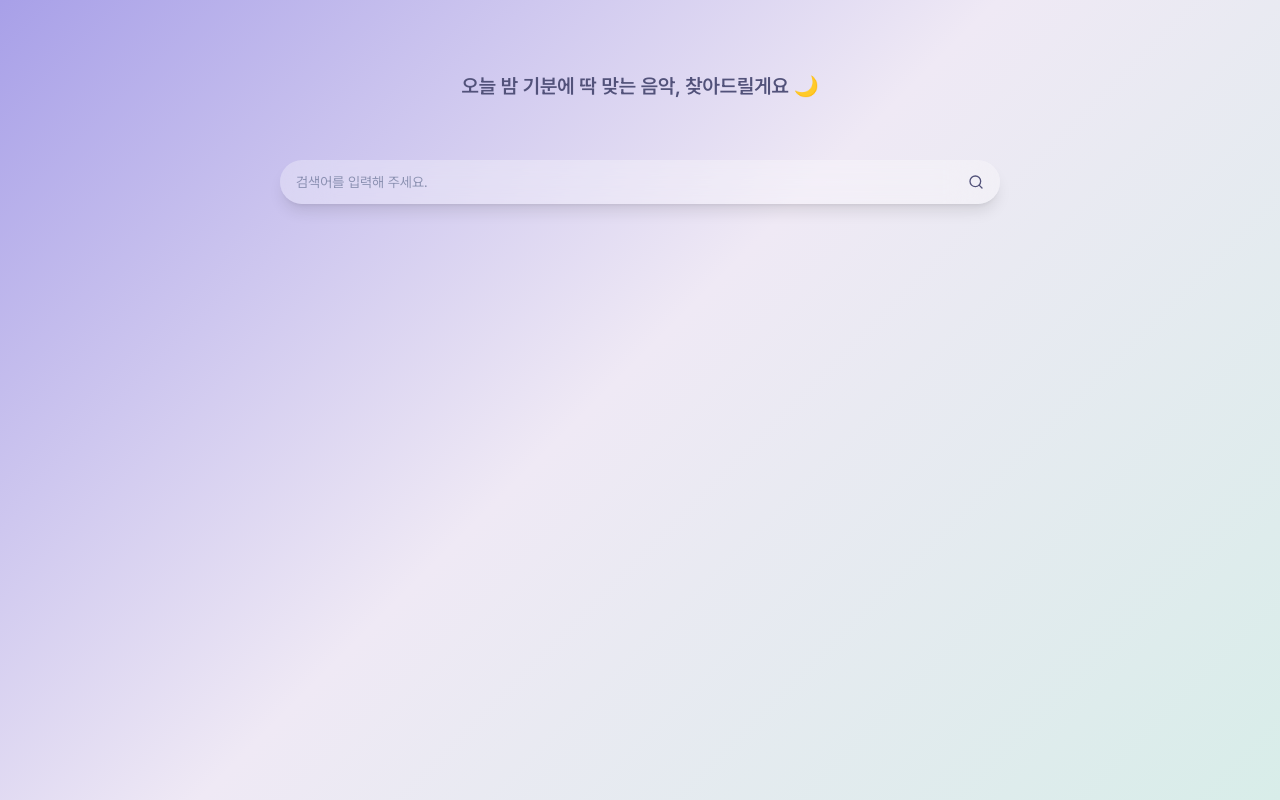
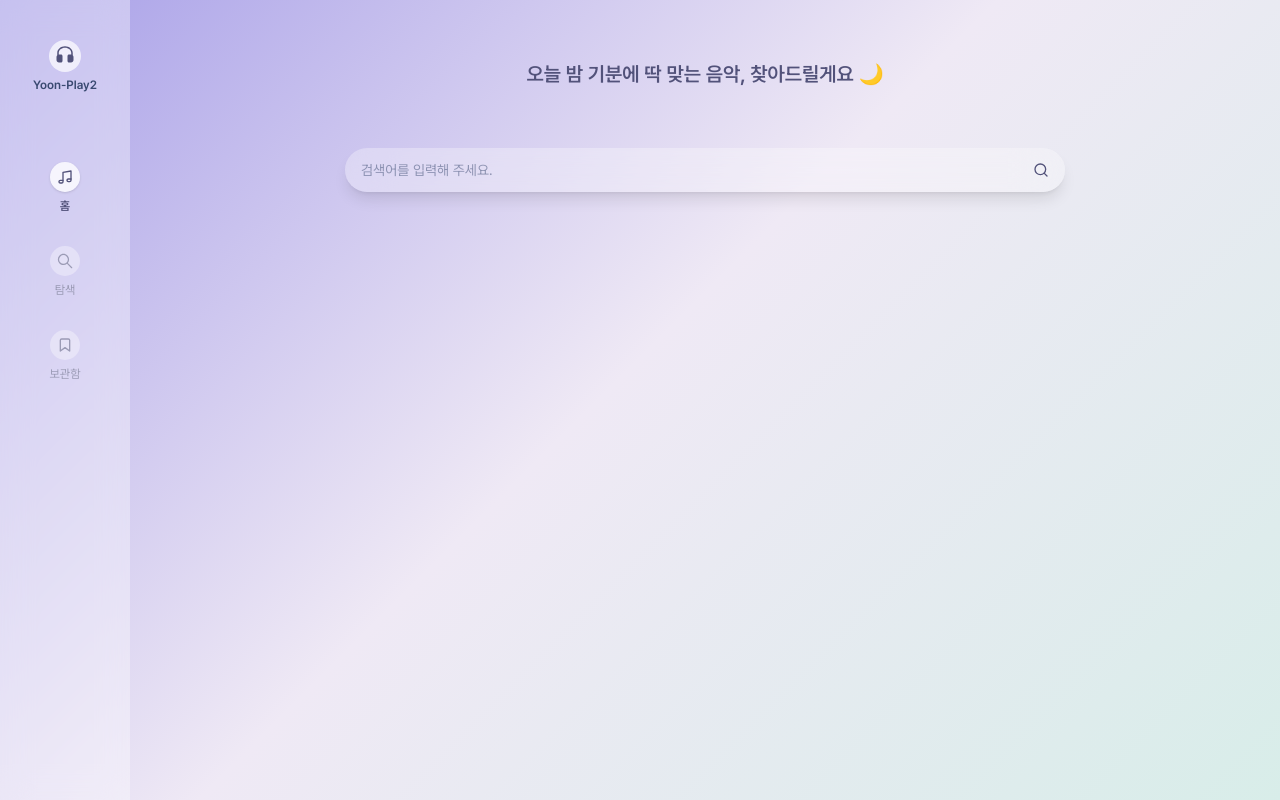
Before and after one commit to rkddbs1031/Yoon-Play2, a Next.js app: page / in a window 1280 px wide. Built offline with nearby package versions, Linux system fonts and the light colour scheme; no server answers.

Commit message:
Feat: NavigationDrawer 적용

```diff
--- a/app/layout.tsx
+++ b/app/layout.tsx
@@ -3,7 +3,9 @@ import localFont from 'next/font/local';
 
 import { ReactQueryProvider } from './providers/ReactQueryProvider';
 
+import { NavigationDrawer } from '@/components/NavigationDrawer';
 import PlayerWrapper from '@/components/Player';
+
 import '../styles/globals.css';
 
 const pretendard = localFont({
@@ -27,7 +29,10 @@ export default function RootLayout({
     <html lang='en' className={`${pretendard.variable}`}>
       <body className={`${pretendard.className}`}>
         <ReactQueryProvider>
-          <main className='p-5 md:py-[32px] md:px-[24px] min-h-screen w-full'>{children}</main>
+          <main className='md:ml-[130px] px-6 py-15 md:p-5 min-h-screen w-full md:w-[calc(100%-130px)]'>
+            {children}
+          </main>
+          <NavigationDrawer />
           <PlayerWrapper />
         </ReactQueryProvider>
       </body>
--- a/hooks/useMediaQuery.tsx
+++ b/hooks/useMediaQuery.tsx
@@ -4,18 +4,12 @@ export function useMediaQuery(query: string) {
   const [matches, setMatches] = useState(false);
 
   useEffect(() => {
-    // Next.js: window undefined인 SSR 방지
     if (typeof window === 'undefined') return;
 
     const mediaQuery = window.matchMedia(query);
+    setMatches(mediaQuery.matches);
 
-    // 초기값 설정
-    setMatches(mediaQuery.matches);
-    console.log(mediaQuery);
-
-    const handler = (e: MediaQueryListEvent) => {
-      setMatches(e.matches);
-    };
+    const handler = (e: MediaQueryListEvent) => setMatches(e.matches);
 
     mediaQuery.addEventListener('change', handler);
 
```
